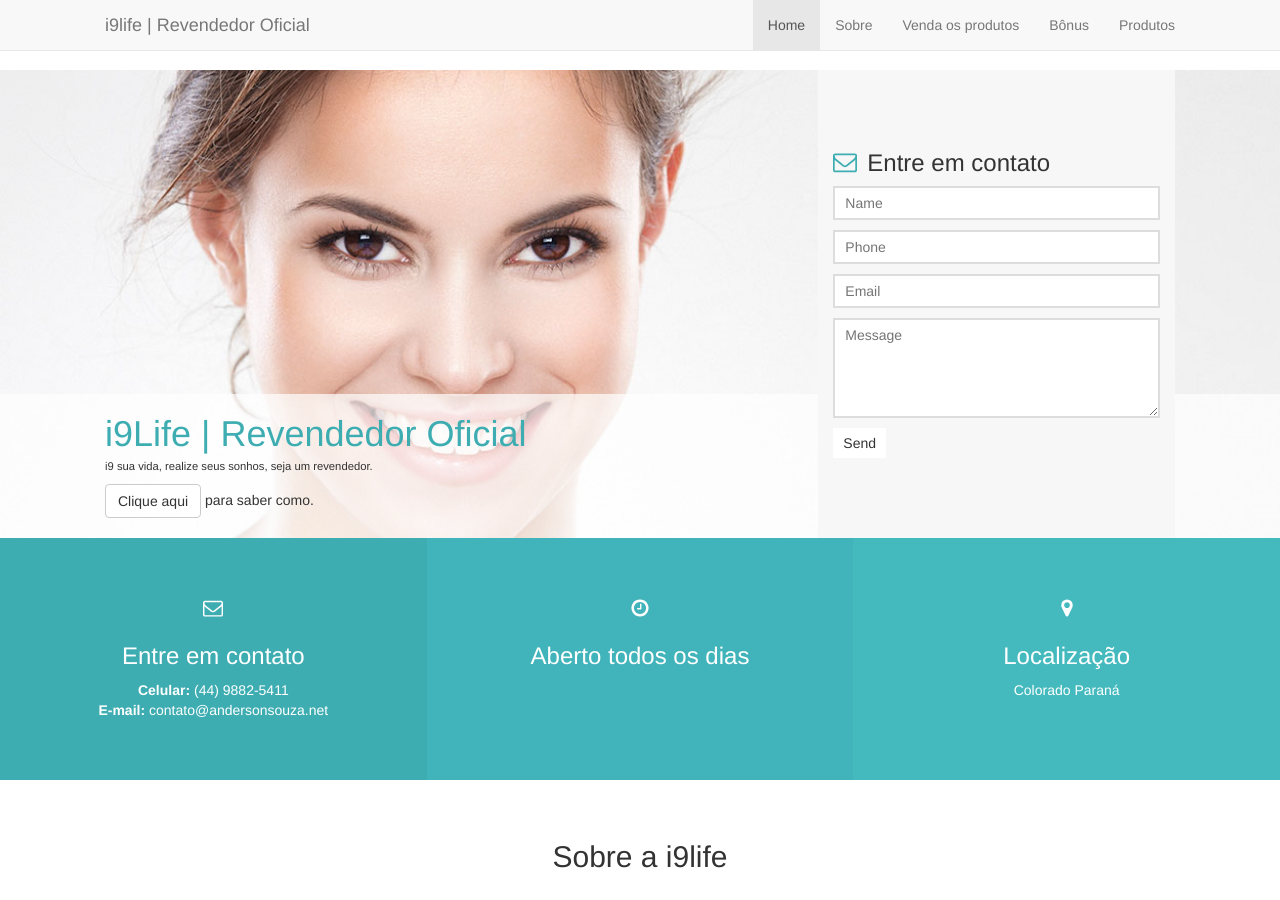
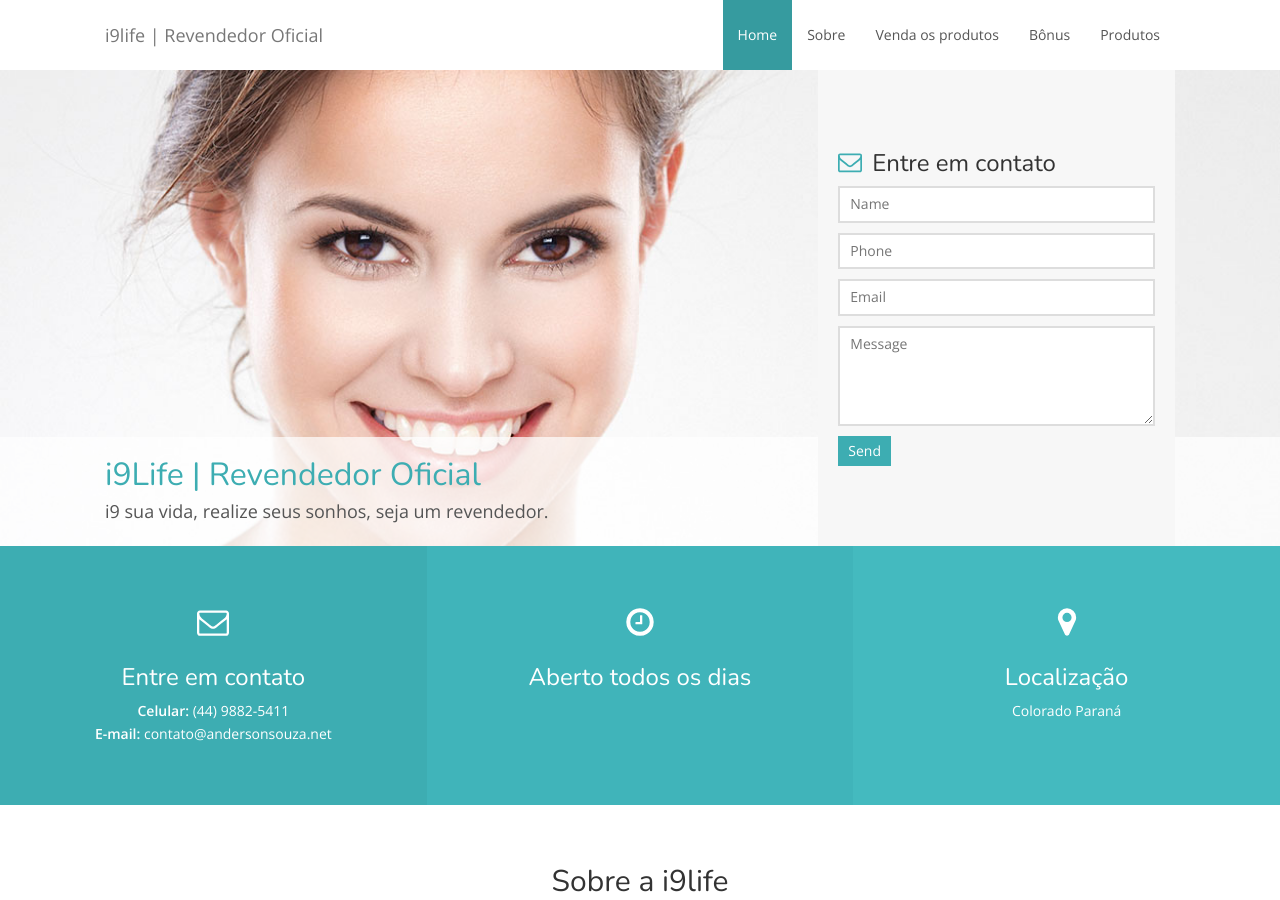
Before and after one commit to cadastroinove/cadastroinove.github.io, a Jekyll site: the page built from index.html, in a window 1280 px wide and 900 px high. Built offline with Jekyll 4.4.1, drawn with Linux system fonts in a browser that asks for light colours; nearby versions of some CDN libraries.

```diff
--- a/_includes/doctype-head.html
+++ b/_includes/doctype-head.html
@@ -13,16 +13,19 @@
     <meta name="description" content="{{ site.description }}">
     <link rel="alternate" type="application/rss+xml" href="{{ site.url }}/feed.xml">
 
+
+    <!-- Bootstrap -->
+    <link rel="stylesheet" href="{{ "/css/bootstrap.min.css" | prepend: site.baseurl }}">
+
     <!-- Stylesheet -->
     <link rel="stylesheet" href="{{ "/css/main.css" | prepend: site.baseurl }}">
 
-    <!-- Bootstrap -->
-    <link rel="stylesheet" href="{{ "/css/bootstrap.min.css" | prepend: site.baseurl }}">
 
     <!-- Google Fonts -->
     <link href='https://fonts.googleapis.com/css?family=Nunito:400,700' rel='stylesheet' type='text/css'>
     <link href='https://fonts.googleapis.com/css?family=Open+Sans:400,400italic,600,600italic' rel='stylesheet' type='text/css'>
 
+
     <!-- Favicon -->
     <!--<link rel="shortcut icon" href="{{ "/favicon.png" | prepend: site.baseurl }}"> -->
 </head>
--- a/index.html
+++ b/index.html
@@ -8,7 +8,7 @@
         <div class="container-fluid">
             <div class="hero-content-inner">
                 <h1>{{ site.hero.hero_title }}</h1>
-                <p>{{ site.hero.hero_description }}</p> <a href="#cadastrar" class="btn btn-default">Clique aqui</a> para saber como.
+                <p>{{ site.hero.hero_description }}</p>
             </div>
         </div>
     </div>
```
